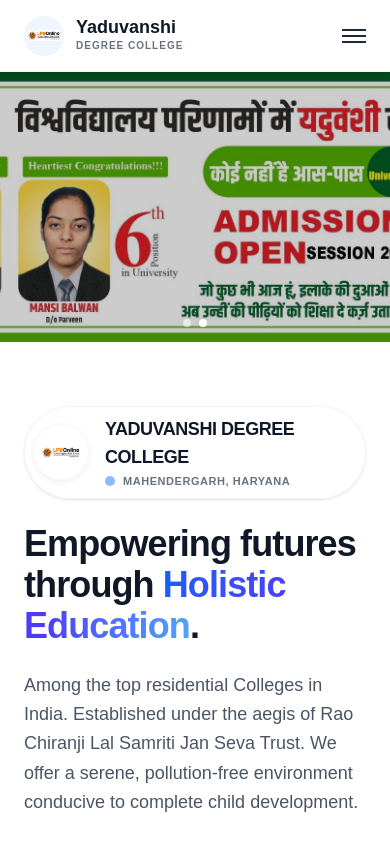
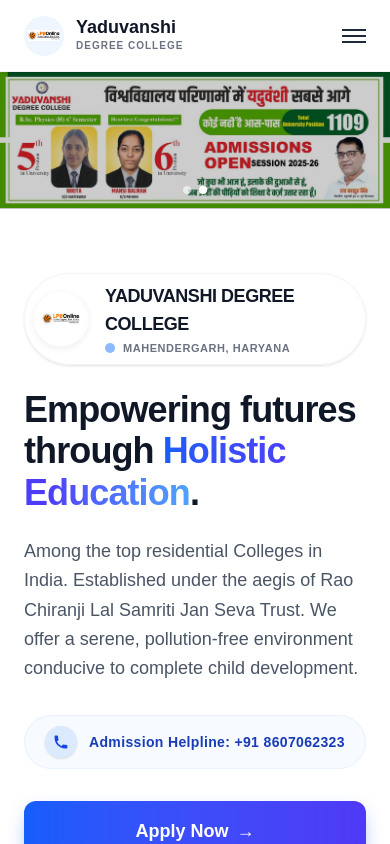
Before and after one commit to yo-dalo/ydc-school, a Next.js app: page / in a window 390 px wide. Shown: the top 844 px of the page. Built offline with nearby package versions, Linux system fonts and the light colour scheme.

Commit message:
feat: Update TopSlider component styles for improved responsiveness and image display

```diff
--- a/src/components/home/TopSlider.jsx
+++ b/src/components/home/TopSlider.jsx
@@ -26,7 +26,7 @@
         pagination={{ clickable: true }}
         autoplay={{ delay: 4000, disableOnInteraction: false }}
         loop={true}
-        className="w-full h-[32vh] sm:h-[40vh] md:h-[55vh] lg:h-[75vh] xl:h-[85vh] min-h-[240px]"
+        className="w-full h-[35vw] sm:h-[40vw] md:h-[38vw] lg:h-[36vw] xl:h-[38vw] min-h-[100px]"
       >
         {slides.map((slide) => (
           <SwiperSlide key={slide.id}>
@@ -36,7 +36,7 @@
                 alt={slide.alt}
                 fill
                 sizes="100vw"
-                className="object-cover"
+                className="object-contain"
                 priority={slide.id === 1}
               />
               <div className="absolute inset-0 bg-black/20" />
```
